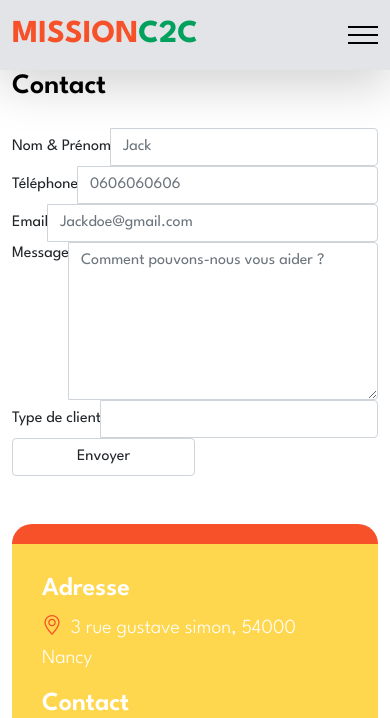
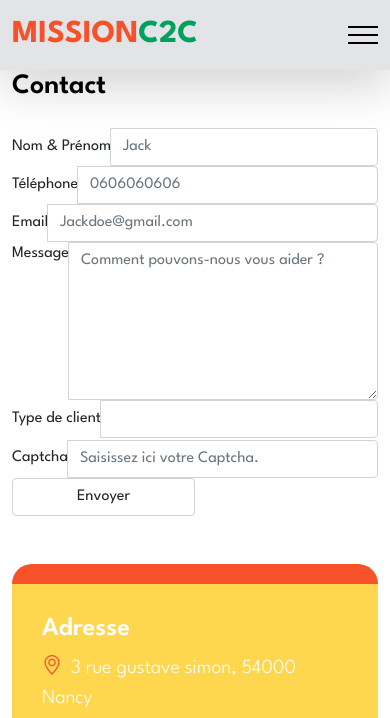
Before and after one commit to rimoi/mission-c2c, a Symfony app: template templates/contact/index.html.twig in a window 390 px wide. Shown: the top 718 px of the page. Run offline with Twig, Linux system fonts and the light colour scheme; the template is opened without the code that fills it, so the values that code supplies are empty; form fields are guessed from the names that the template uses; some libraries are stand-ins or nearby versions.

Commit message:
add captcha for contact form

```diff
--- a/composer.json
+++ b/composer.json
@@ -12,6 +12,7 @@
         "doctrine/orm": "^v2.7",
         "friendsofsymfony/ckeditor-bundle": "^2.4",
         "gedmo/doctrine-extensions": "*",
+        "gregwar/captcha-bundle": "^v2.1",
         "knplabs/knp-paginator-bundle": "*",
         "knplabs/knp-time-bundle": "*",
         "liip/imagine-bundle": "^2.1",
--- a/config/bundles.php
+++ b/config/bundles.php
@@ -19,4 +19,5 @@ return [
     Liip\ImagineBundle\LiipImagineBundle::class => ['all' => true],
     Oneup\FlysystemBundle\OneupFlysystemBundle::class => ['all' => true],
     FOS\CKEditorBundle\FOSCKEditorBundle::class => ['all' => true],
+    Gregwar\CaptchaBundle\GregwarCaptchaBundle::class => ['all' => true],
 ];
--- a/src/Form/ContactType.php
+++ b/src/Form/ContactType.php
@@ -13,6 +13,7 @@ use Symfony\Component\Form\Extension\Core\Type\TextType;
 use Symfony\Component\Form\FormBuilderInterface;
 use Symfony\Component\OptionsResolver\OptionsResolver;
 use Symfony\Component\Validator\Constraints\Regex;
+use Gregwar\CaptchaBundle\Type\CaptchaType;
 
 class ContactType extends AbstractType
 {
@@ -57,6 +58,11 @@ class ContactType extends AbstractType
                     'label' => "Type de client",
                 ]
             )
+            ->add('captcha', CaptchaType::class, [
+                'width' => 250,
+                'height' => 80,
+                'length' => 4,
+            ])
         ;
     }
 
--- a/templates/contact/index.html.twig
+++ b/templates/contact/index.html.twig
@@ -21,6 +21,7 @@
 
                     <div class="col-lg-6 col-12">
                         {{ form_start(form, {'attr': {class: 'custom-form contact-form'}}) }}
+
                             <div class="row">
                                 <div class="col-12">
                                     <div class="input-group align-items-center">
@@ -85,6 +86,16 @@
                             }) }}
                         </div>
 
+                        <div class="input-group align-items-center">
+                            <label for="first-name">Captcha</label>
+                            {{ form_errors(form.captcha) }}
+                            {{ form_widget(form.captcha, {'attr': {
+                                'class': 'col-md-12 col-sm-12 form-control',
+                                'style': 'margin-top: 2px',
+                                'placeholder': 'Saisissez ici votre Captcha.'
+                            }}) }}
+                        </div>
+
                             <div class="col-lg-3 col-md-4 col-6">
                                 <button type="submit" class="form-control">Envoyer</button>
                             </div>
```
Also changed, not shown: 2 other files.
